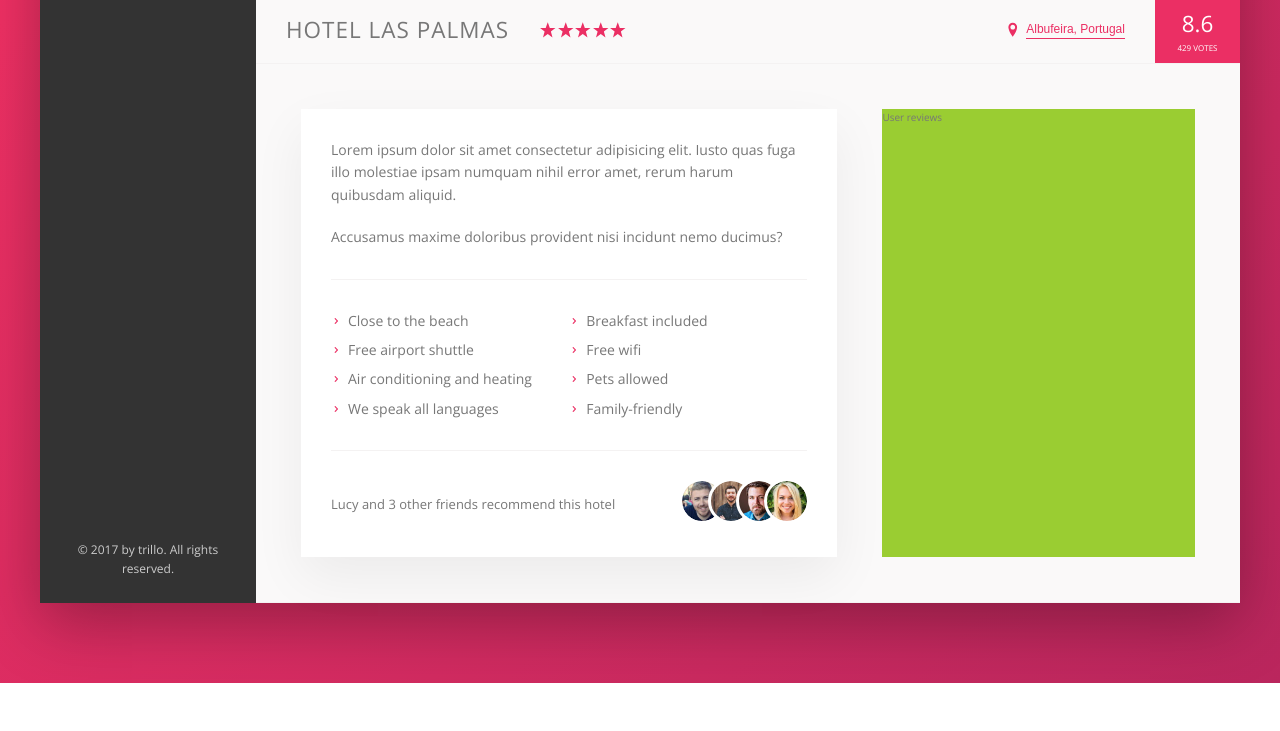
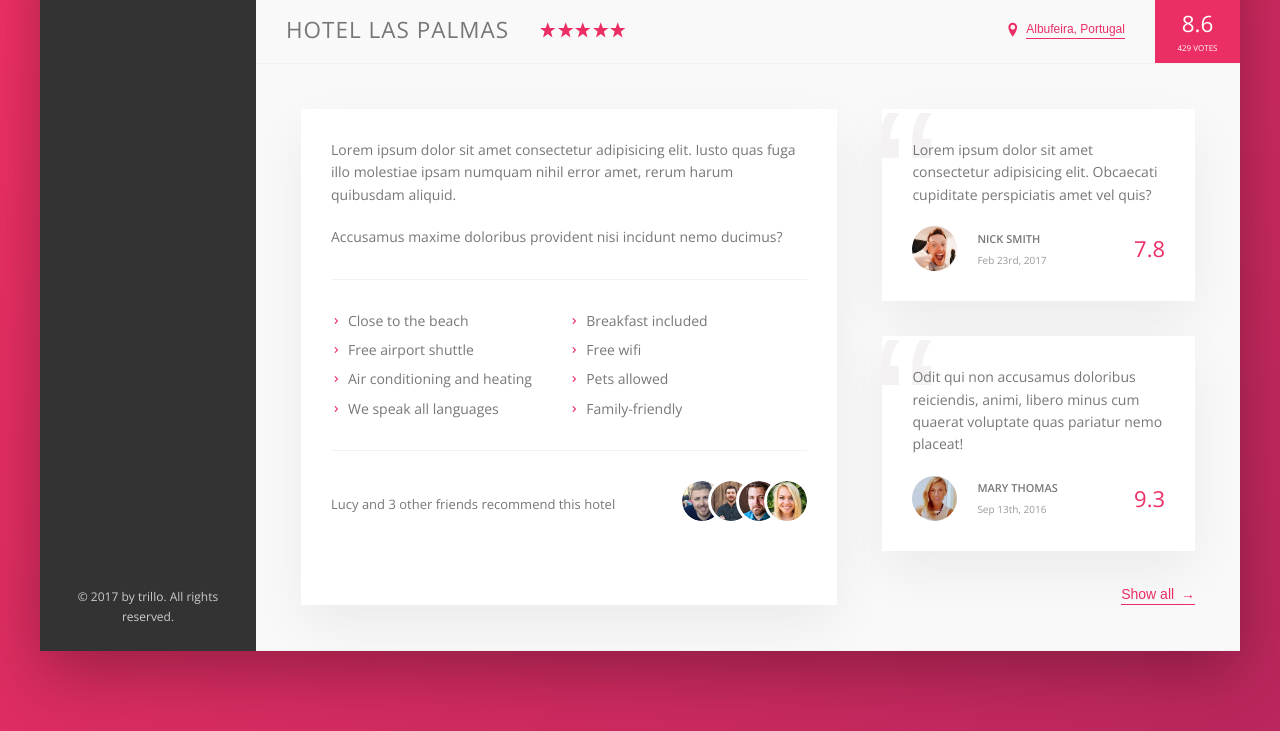
Before and after one commit to js-desmarais/trillo-project, a website: page index.html in a window 1280 px wide. Shown: the part 548-1279 px from the top of the page. Before the commit the page ends 1231 px from the top, so only its background shows below. Drawn offline with nearby package versions, Linux system fonts and the light colour scheme; files that its build step writes are made by us from their sources.

Commit message:
Almost finished the details section

```diff
--- a/index.html
+++ b/index.html
@@ -228,7 +228,47 @@
 								</div>
 							</div>
 						</div>
-						<div class="user-reviews">User reviews</div>
+						<div class="user-reviews">
+							<figure class="review">
+								<blockquote class="review__text">
+									Lorem ipsum dolor sit amet consectetur adipisicing elit.
+									Obcaecati cupiditate perspiciatis amet vel quis?
+								</blockquote>
+								<figcaption class="review__user">
+									<img
+										src="img/user-1.jpg"
+										alt="User 1"
+										class="review__photo"
+									/>
+									<div class="review__user-box">
+										<p class="review__user-name">Nick Smith</p>
+										<p class="review__user-date">Feb 23rd, 2017</p>
+									</div>
+									<div class="review__rating">7.8</div>
+								</figcaption>
+							</figure>
+
+							<figure class="review">
+								<blockquote class="review__text">
+									Odit qui non accusamus doloribus reiciendis, animi, libero
+									minus cum quaerat voluptate quas pariatur nemo placeat!
+								</blockquote>
+								<figcaption class="review__user">
+									<img
+										src="img/user-2.jpg"
+										alt="User 1"
+										class="review__photo"
+									/>
+									<div class="review__user-box">
+										<p class="review__user-name">Mary Thomas</p>
+										<p class="review__user-date">Sep 13th, 2016</p>
+									</div>
+									<div class="review__rating">9.3</div>
+								</figcaption>
+							</figure>
+
+							<button class="btn-inline">Show all <span>&rarr;</span></button>
+						</div>
 					</div>
 				</main>
 			</div>
--- a/sass/_component.scss
+++ b/sass/_component.scss
@@ -266,8 +266,17 @@
 	cursor: pointer;
 	transition: all 0.2s;
 
+	& span {
+		margin-left: 3px;
+		transition: margin-left 0.2s;
+	}
+
 	&:hover {
 		color: var(--color-grey-dark-1);
+
+		& span {
+			margin-left: 8px;
+		}
 	}
 
 	&:focus {
@@ -345,12 +354,6 @@
 	align-items: center;
 	justify-content: space-between;
 
-	&__count {
-	}
-
-	&__friends {
-	}
-
 	&__photo {
 		height: 4rem;
 		width: 4rem;
@@ -364,3 +367,70 @@
 		}
 	}
 }
+
+/// Reviews
+.review {
+	background-color: #fff;
+	box-shadow: var(--shadow-light);
+	padding: 3rem;
+	position: relative;
+	overflow: hidden;
+
+	&:not(:last-child) {
+		margin-bottom: 3.5rem;
+	}
+
+	&__text {
+		margin-bottom: 2rem;
+		z-index: 10;
+		position: relative;
+	}
+
+	&__user {
+		display: flex;
+		align-items: center;
+	}
+
+	&__photo {
+		height: 4.5rem;
+		width: 4.5rem;
+		border-radius: 50%;
+		margin-right: 2rem;
+	}
+
+	&__user-box {
+		margin-right: auto;
+	}
+
+	&__user-name {
+		font-size: 1.1rem;
+		text-transform: uppercase;
+		font-weight: 600;
+		margin-bottom: 0.4rem;
+	}
+
+	&__user-date {
+		font-size: 1rem;
+		color: var(--color-grey-dark-3);
+	}
+
+	&__rating {
+		color: var(--color-primary);
+		font-size: 2.2rem;
+	}
+
+	&::before {
+		content: '\201C';
+		position: absolute;
+
+		font: {
+			family: sans-serif;
+			size: 20rem;
+		}
+		color: var(--color-grey-light-2);
+		top: -2.75rem;
+		left: -1rem;
+		line-height: 1;
+		z-index: 1;
+	}
+}
--- a/sass/_layout.scss
+++ b/sass/_layout.scss
@@ -36,6 +36,7 @@
 }
 
 .detail {
+	font-size: 1.4rem;
 	display: flex;
 	padding: 4.5rem;
 	background-color: var(--color-grey-light-1);
@@ -43,7 +44,6 @@
 }
 
 .description {
-	font-size: 1.4rem;
 	background-color: #fff;
 	box-shadow: var(--shadow-light);
 	flex: 0 0 60%;
@@ -52,6 +52,9 @@
 }
 
 .user-reviews {
-	background-color: yellowgreen;
 	flex: 1;
+
+	display: flex;
+	flex-direction: column;
+	align-items: flex-end;
 }
```
